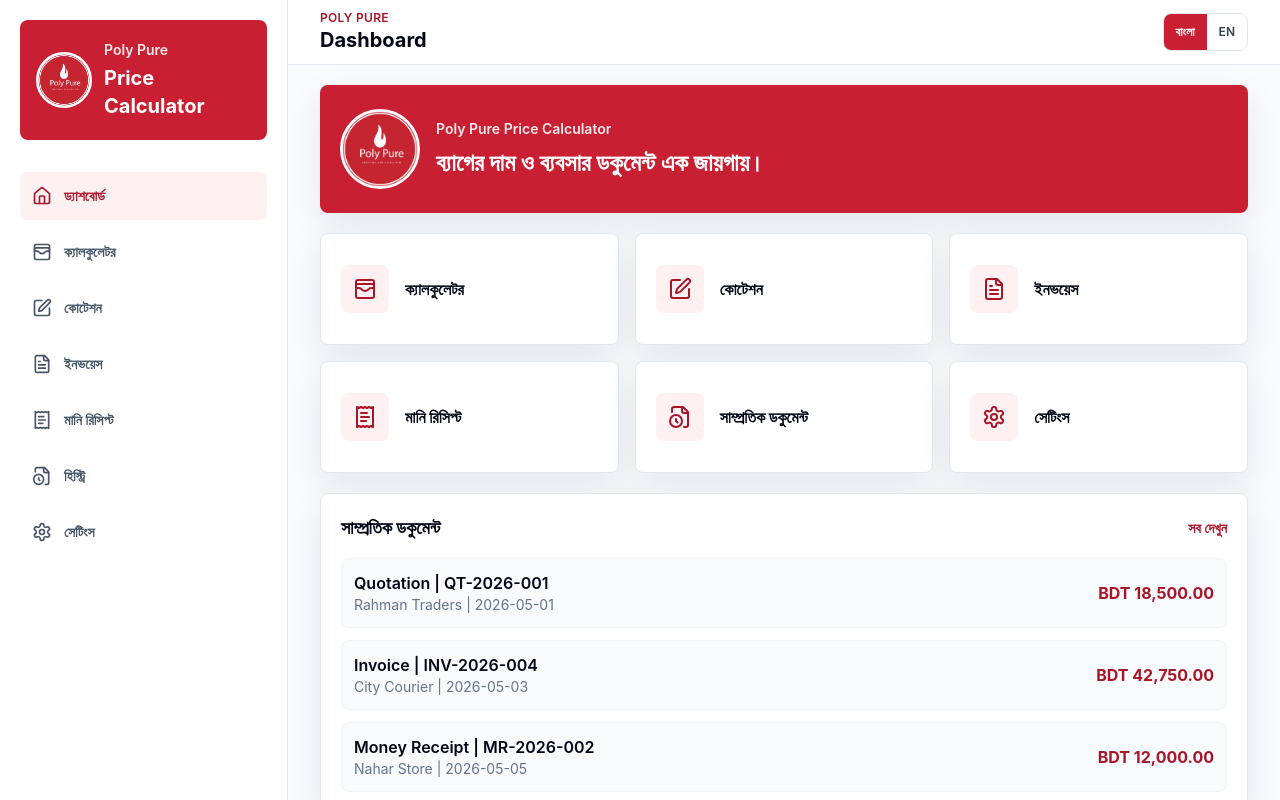
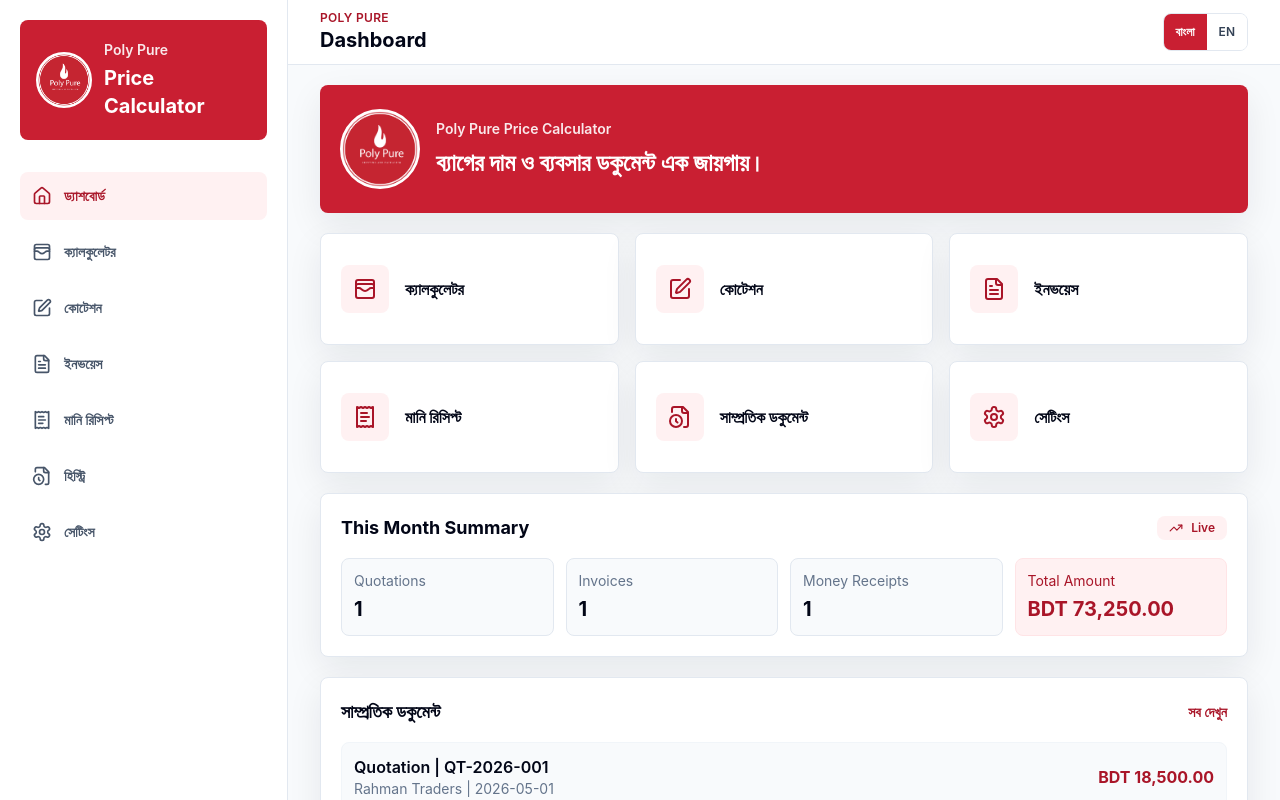
Before and after one commit to tusharmrong/polypure-price-calculator, a React (Vite) app: page /settings in a window 1280 px wide. Shown: the top 800 px of the page. Built offline with nearby package versions, Linux system fonts and the light colour scheme.

Commit message:
Add monthly summary cards and live recent documents on dashboard

```diff
--- a/src/pages/Dashboard.jsx
+++ b/src/pages/Dashboard.jsx
@@ -4,16 +4,50 @@
   ReceiptText,
   Settings,
   SquarePen,
+  TrendingUp,
   WalletCards
 } from 'lucide-react'
+import { useMemo } from 'react'
 import { Link } from 'react-router-dom'
 import Card from '../components/Card.jsx'
 import { sampleDocuments } from '../data/sampleDocuments.js'
+import { loadDocuments } from '../utils/documents.js'
 import { formatCurrency } from '../utils/formatCurrency.js'
 import { useUiLanguage } from '../utils/uiLanguage.js'
 
 export default function Dashboard() {
   const { t } = useUiLanguage()
+  const savedDocuments = useMemo(() => loadDocuments(), [])
+  const documents = savedDocuments.length > 0 ? savedDocuments : sampleDocuments
+  const activeDocuments = useMemo(
+    () => documents.filter((document) => !document.deletedAt),
+    [documents]
+  )
+  const monthlySummary = useMemo(() => {
+    const now = new Date()
+    const month = now.getMonth()
+    const year = now.getFullYear()
+    const summary = {
+      quotationCount: 0,
+      invoiceCount: 0,
+      receiptCount: 0,
+      totalAmount: 0
+    }
+
+    activeDocuments.forEach((document) => {
+      const dateValue = document.date ? new Date(`${document.date}T00:00:00`) : null
+      if (!dateValue || Number.isNaN(dateValue.getTime())) return
+      if (dateValue.getMonth() !== month || dateValue.getFullYear() !== year) return
+
+      if (document.type === 'Quotation') summary.quotationCount += 1
+      if (document.type === 'Invoice') summary.invoiceCount += 1
+      if (document.type === 'Money Receipt') summary.receiptCount += 1
+      summary.totalAmount += Number(document.totalAmount ?? document.amount ?? 0)
+    })
+
+    return summary
+  }, [activeDocuments])
+
   const actions = [
     { label: t('nav_calculator'), path: '/calculator', icon: WalletCards },
     { label: t('nav_quotation'), path: '/quotation', icon: SquarePen },
@@ -59,26 +93,54 @@
 
       <Card>
         <div className="mb-4 flex items-center justify-between gap-3">
+          <h3 className="text-lg font-bold text-slate-950">This Month Summary</h3>
+          <span className="inline-flex items-center gap-2 rounded-lg bg-brand-50 px-3 py-1 text-xs font-semibold text-brand-700">
+            <TrendingUp size={14} aria-hidden="true" />
+            Live
+          </span>
+        </div>
+        <div className="grid gap-3 sm:grid-cols-2 xl:grid-cols-4">
+          <div className="rounded-lg border border-slate-200 bg-slate-50 p-3">
+            <p className="text-sm text-slate-500">Quotations</p>
+            <p className="mt-1 text-xl font-bold text-slate-950">{monthlySummary.quotationCount}</p>
+          </div>
+          <div className="rounded-lg border border-slate-200 bg-slate-50 p-3">
+            <p className="text-sm text-slate-500">Invoices</p>
+            <p className="mt-1 text-xl font-bold text-slate-950">{monthlySummary.invoiceCount}</p>
+          </div>
+          <div className="rounded-lg border border-slate-200 bg-slate-50 p-3">
+            <p className="text-sm text-slate-500">Money Receipts</p>
+            <p className="mt-1 text-xl font-bold text-slate-950">{monthlySummary.receiptCount}</p>
+          </div>
+          <div className="rounded-lg border border-brand-100 bg-brand-50 p-3">
+            <p className="text-sm text-brand-700">Total Amount</p>
+            <p className="mt-1 text-xl font-bold text-brand-700">{formatCurrency(monthlySummary.totalAmount)}</p>
+          </div>
+        </div>
+      </Card>
+
+      <Card>
+        <div className="mb-4 flex items-center justify-between gap-3">
           <h3 className="text-lg font-bold text-slate-950">{t('dashboard_recent_documents')}</h3>
           <Link className="text-sm font-semibold text-brand-700" to="/history">
             {t('view_all')}
           </Link>
         </div>
         <div className="grid gap-3">
-          {sampleDocuments.map((document) => (
+          {activeDocuments.slice(0, 6).map((document) => (
             <div
               className="grid gap-1 rounded-lg border border-slate-100 bg-slate-50 p-3 sm:grid-cols-[1fr_auto] sm:items-center"
-              key={document.number}
+              key={document.id || document.number}
             >
               <div>
                 <p className="font-semibold text-slate-950">
                   {document.type} | {document.number}
                 </p>
                 <p className="text-sm text-slate-500">
-                  {document.clientName} | {document.date}
+                  {document.clientName} | {document.displayDate || document.date}
                 </p>
               </div>
-              <p className="font-bold text-brand-700">{formatCurrency(document.amount)}</p>
+              <p className="font-bold text-brand-700">{formatCurrency(document.totalAmount || document.amount)}</p>
             </div>
           ))}
         </div>
```
